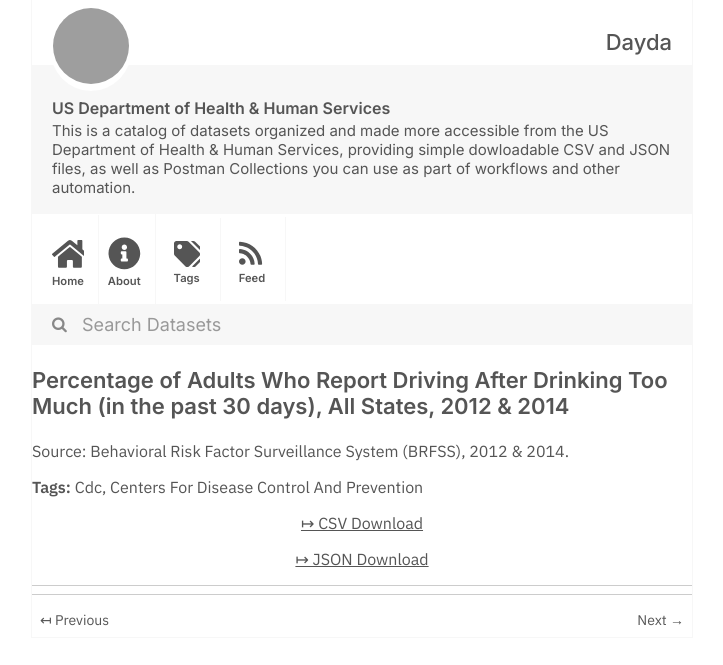
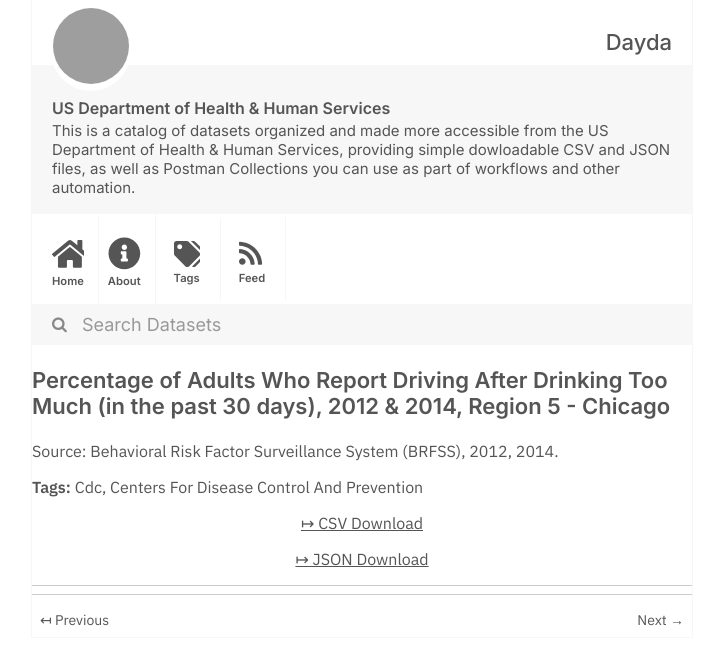
Before and after one commit to dayda-entities/us-department-of-health-and-human-services, a Jekyll site: the page built from _posts/2020-11-10-percentage-of-adults-who-repor.md, in a window 1280 px wide, cut to the strip 0-665 px from the top of the page. Shown: the whole strip, without its empty margins (278-1001 px from the left). Built offline with Jekyll 4.4.1, drawn with Linux system fonts in a browser that asks for light colours; grey boxes are pictures that could not be loaded.

```diff
--- a/_posts/2020-11-10-percentage-of-adults-who-repor.md
+++ b/_posts/2020-11-10-percentage-of-adults-who-repor.md
@@ -1,18 +1,18 @@
 ---
 title: >-
   Percentage of Adults Who Report Driving After Drinking Too Much (in the past
-  30 days), All States, 2012 & 2014
-created: '2020-11-10T16:16:42.154447'
-modified: '2021-03-16T18:47:58.979132'
+  30 days), 2012 & 2014, Region 5 - Chicago
+created: '2020-11-10T16:18:20.738872'
+modified: '2021-04-21T22:40:23.111277'
 state: active
 type: dataset
 tags:
   - Cdc
   - Centers For Disease Control And Prevention
 groups: []
-csv_url: 'https://data.cdc.gov/api/views/s9bp-7k3m/rows.csv?accessType=DOWNLOAD'
-json_url: 'https://data.cdc.gov/api/views/s9bp-7k3m/rows.json?accessType=DOWNLOAD'
+csv_url: 'https://data.cdc.gov/api/views/5p6r-d32s/rows.csv?accessType=DOWNLOAD'
+json_url: 'https://data.cdc.gov/api/views/5p6r-d32s/rows.json?accessType=DOWNLOAD'
 layout: post
 
 ---
-Source: Behavioral Risk Factor Surveillance System (BRFSS), 2012 & 2014.
+Source: Behavioral Risk Factor Surveillance System (BRFSS), 2012, 2014.
```
